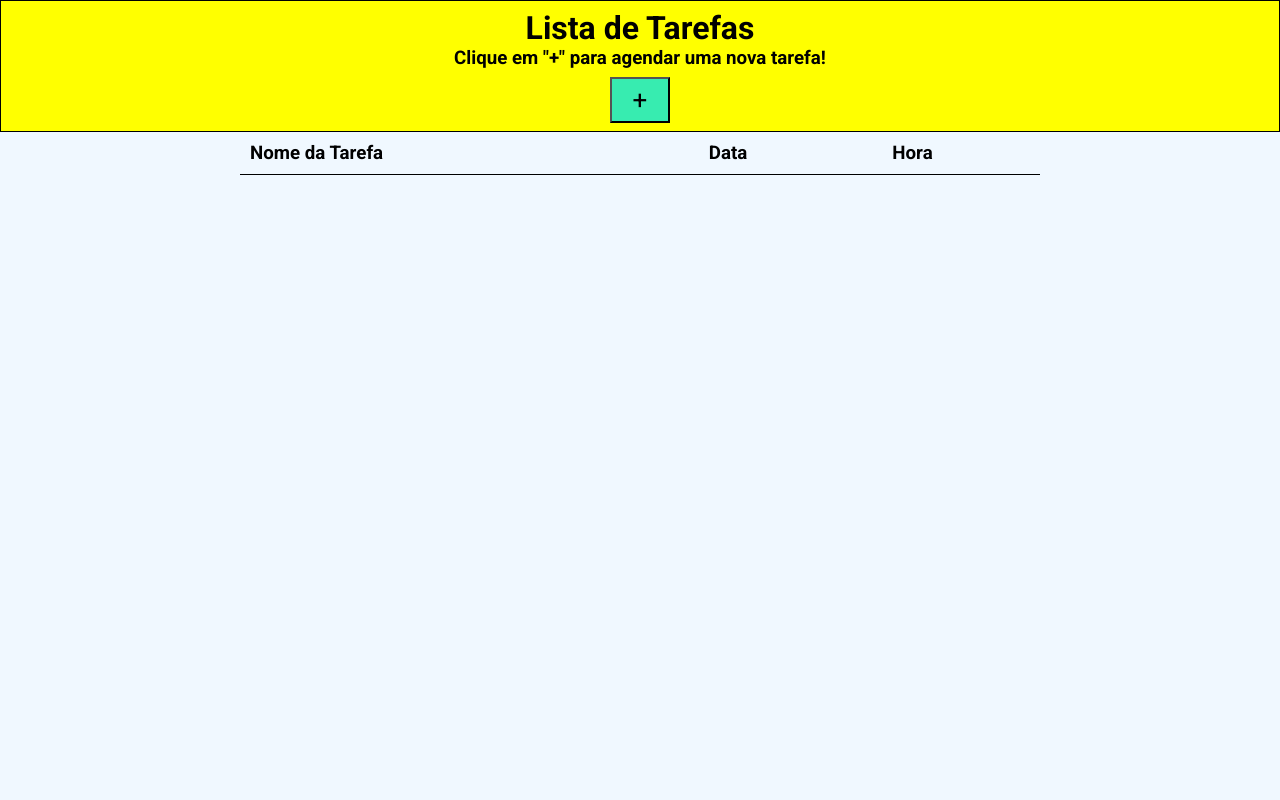
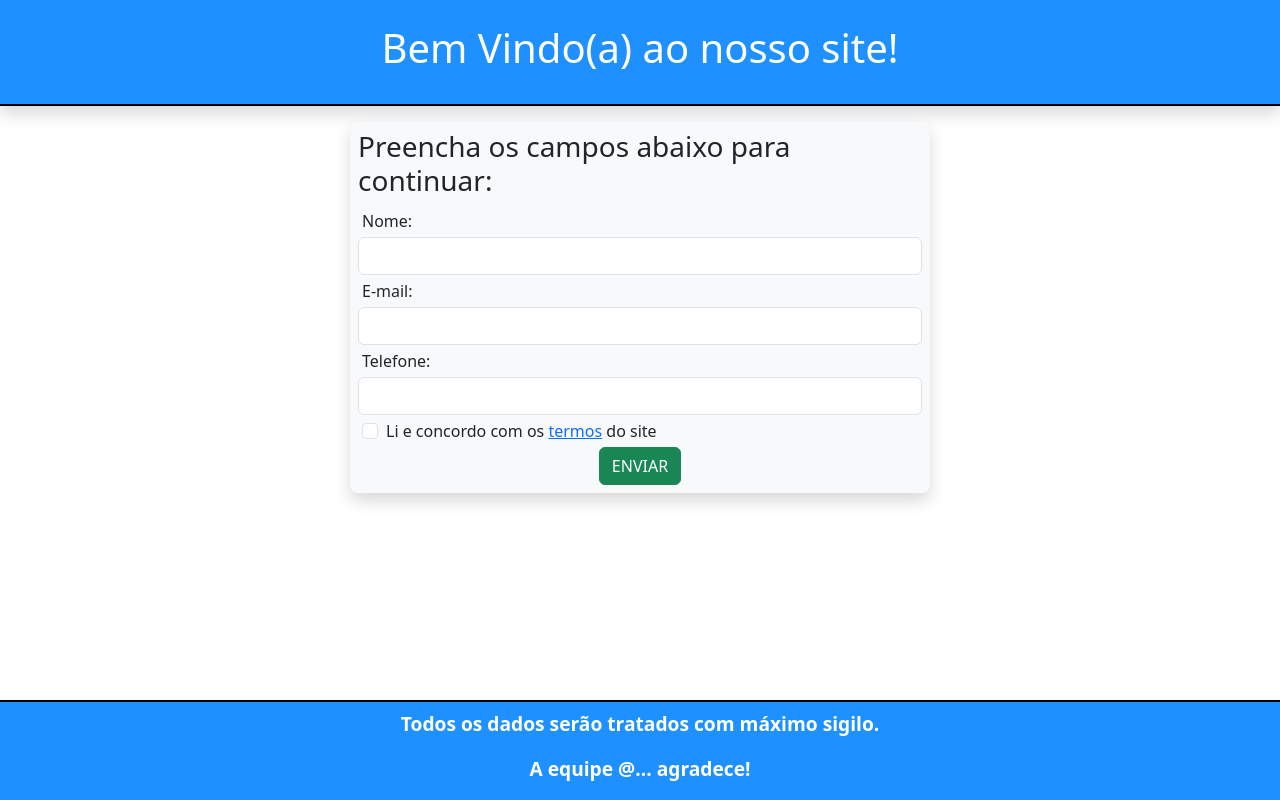
Before and after one commit to tainanpenning/curso_ebac_frontend, a plain HTML site: page index.html in a window 1280 px wide. Drawn offline with nearby package versions, Linux system fonts and the light colour scheme.

Commit message:
commit inicial

```diff
--- a/index.html
+++ b/index.html
@@ -3,38 +3,41 @@
 <head>
     <meta charset="UTF-8">
     <meta name="viewport" content="width=device-width, initial-scale=1.0">
-    <link rel="preconnect" href="https://fonts.googleapis.com">
-    <link rel="preconnect" href="https://fonts.gstatic.com" crossorigin>
-    <link href="https://fonts.googleapis.com/css2?family=Roboto:ital,wght@0,100;0,300;0,400;0,500;0,700;0,900;1,100;1,300;1,400;1,500;1,700;1,900&display=swap" rel="stylesheet">
-    <link rel="stylesheet" href="./main.css">
-    <title>Tarefas</title>
+    <title>Exercício Bootstrap</title>
+    <link rel="stylesheet" href="https://cdn.jsdelivr.net/npm/bootstrap@5.3.3/dist/css/bootstrap.min.css">
+    <link rel="stylesheet" href="main.css">
 </head>
 <body>
-    <header>
-        <h1>Lista de Tarefas</h1>
-        <h3>Clique em "+" para agendar uma nova tarefa!</h3>
-        <button type="button">+</button>
+    <header class="shadow">
+        <h1>Bem Vindo(a) ao nosso site!</h1>
     </header>
-    <div class="container">
-        <form>
-            <label for="input-nome">Nome da Tarefa</label>
-                <input id="input-nome" type="text" required placeholder="Ex: Trabalho de Física">
-            <label for="input-data">Data</label>
-                <input id="input-data" type="date" required>
-            <label for="input-hora">Horário</label>
-                <input id="input-hora" type="time" required>
-            <button id="botao-adicionar" type="submit">Adicionar Tarefa</button>
-            <button class="cor-botao-cancelar" id="botao-cancelar" type="reset">Cancelar</button>
-        </form>
+    <div class="container rounded-3 p-2 bg-light shadow">
+        <div class="row">
+            <div class="col">
+                <h2 class="h3">Preencha os campos abaixo para continuar:</h2>
+                <form>
+                    <label class="form-label m-1" for="nome">Nome:</label>
+                    <input class="form-control" type="text" id="nome" required>
+                    <label for="email" class="form-label m-1">E-mail:</label>
+                    <input type="email" id="email" class="form-control" required>
+                    <label for="telefone" class="form-label m-1">Telefone:</label>
+                    <input type="tel" id="telefone" class="form-control" required>
+                    <div class="form-check m-1">
+                        <label for="aceito-termos" class="form-check-label">Li e concordo com os <a href="#">termos</a> do site</label>
+                        <input type="checkbox" id="aceito-termos" class="form-check-input" required>
+                    </div>
+                    <div class="d-flex justify-content-center">
+                        <button type="submit" class="btn btn-success text-uppercase">Enviar</button>
+                    </div>
+                </form>
+            </div>
+        </div>
     </div>
-    <ul>
-        <li style="text-decoration: none; cursor: default;">
-            <h3 class="nome-tarefa">Nome da Tarefa</h3>
-            <h3 class="data-tarefa">Data</h3>
-            <h3 class="hora-tarefa">Hora</h3>
-        </li>
-    </ul>
-    <script src="https://code.jquery.com/jquery-3.7.1.min.js"></script>
-    <script src="./main.js"></script>
+    <footer>
+        <p>Todos os dados serão tratados com máximo sigilo.</p>
+        <p>A equipe @... agradece!</p>
+    </footer>
+
+    <script src="https://cdn.jsdelivr.net/npm/bootstrap@5.3.3/dist/js/bootstrap.bundle.min.js"></script>
 </body>
 </html>
--- a/main.css
+++ b/main.css
@@ -1,115 +1,32 @@
-*{
-    padding: 0;
-    margin: 0;
-    box-sizing: border-box;
-    font-family: "Roboto", sans-serif;
-}
-
 header{
+    cursor: default;
     display: flex;
-    flex-direction: column;
-    align-items: center;
-    text-align: center;
-    background-color: yellow;
-    padding: 8px;
-    border: 1px solid #000;
-}
-
-header button{
-    font-size: 26px;
-    background-color: rgb(55, 236, 176);
-    padding: 6px;
-    margin-top: 8px;
-    max-width: 100%;
-    width: 60px;
-    cursor: pointer;
-}
-
-body{
-    background-color: aliceblue;
-    height: 100%;
-    margin: 0;
+    background-color: dodgerblue;
+    color: #fff;
+    border-bottom: 2px solid #000;
+    justify-content: center;
+    font-weight: bolder;
+    padding: 24px;
 }
 
 .container{
+    cursor: default;
     display: flex;
-    flex-direction: column;
-    align-items: center;
-    height: 300px;
-    max-width: 222px;
-    margin: 0 auto;
-    padding: 10px;
-    background-color: yellow;
-    border: 1px solid #000;
-    border-top: none;
-    display: none;
+    max-width: 580px;
+    width: 100%;
+    margin-top: 16px;
 }
 
-form{
-    display: flex;
-    flex-direction: column;
-}
-
-label{
-    font-size: medium;
-    font-weight: 500;
-}
-
-form input{
-    font-size: medium;
-    padding: 4px;
-    margin-bottom: 8px;
-}
-
-form button{
-    font-size: large;
-    font-weight: 500;
-    margin-top: 8px;
-    padding: 8px;
-    background-color: rgb(55, 236, 176);
-    cursor: pointer;
-}
-
-.cor-botao-cancelar{
-    background-color: rgb(255, 57, 57);
-}
-
-.cor-botao-cancelar:hover{
-    background-color: rgb(230, 53, 53);
-}
-
-form button:hover,
-header button:hover{
-    background-color: rgb(51, 221, 164);
-}
-
-ul li{
-    display: flex;
-    justify-content: center;
-    font-size: medium;
-    font-weight: 500;
-    border-bottom: 1px solid #000;
-    padding: 10px;
-    max-width: 800px;
-    margin: 0 auto;
-}
-
-li:hover{
-    cursor: pointer;
-}
-
-.line-through{
-    text-decoration: line-through;
-}
-
-.nome-tarefa{
+footer{
+    cursor: default;
+    background-color: dodgerblue;
+    color: #fff;
+    border-top: 2px solid #000;
+    padding-top: 8px;
+    font-size: larger;
+    font-weight: 600;
+    text-align: center;
+    position: fixed;
+    bottom: 0;
     width: 100%;
 }
-
-.data-tarefa{
-    width: 40%;
-}
-
-.hora-tarefa{
-    width: 30%;
-}
--- a/main.js
+++ /dev/null
@@ -1,32 +0,0 @@
-$(document).ready(function() {
-    $('header button').click(function() {
-        $('.container').slideDown(500)
-    })
-
-    $('#botao-cancelar').click(function() {
-        $('.container').slideUp(300)
-    })
-
-    $('form').on('submit', function(e) {
-        e.preventDefault()
-
-        const nomeTarefa = $('#input-nome').val()
-        const data = $('#input-data').val()
-        const hora = $('#input-hora').val()
-
-        const novaTarefa = $('<li style="display: none"></li>')
-        $(`<h3 class="nome-tarefa" style="font-weight: 400;">${nomeTarefa}</h3>`).appendTo(novaTarefa)
-        $(`<h3 class="data-tarefa" style="font-weight: 400;">${data}</h3>`).appendTo(novaTarefa)
-        $(`<h3 class="hora-tarefa" style="font-weight: 400;">${hora}</h3>`).appendTo(novaTarefa)
-        $(novaTarefa).appendTo('ul')
-        $(novaTarefa).fadeIn(1000)
-
-        $('#input-nome').val('')
-        $('#input-data').val('')
-        $('#input-hora').val('')
-    })
-
-    $('ul').on('click', 'li', function(){
-        $(this).toggleClass('line-through');
-    })
-})
```
